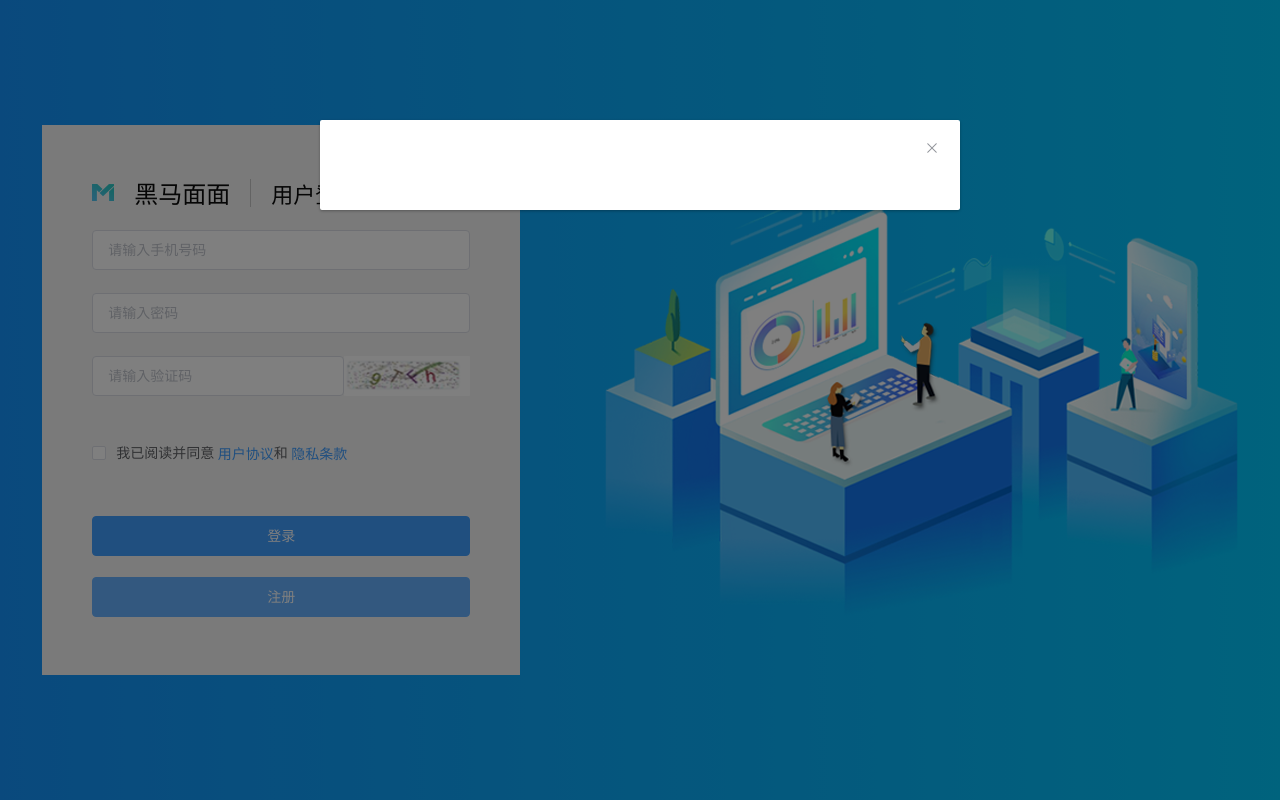
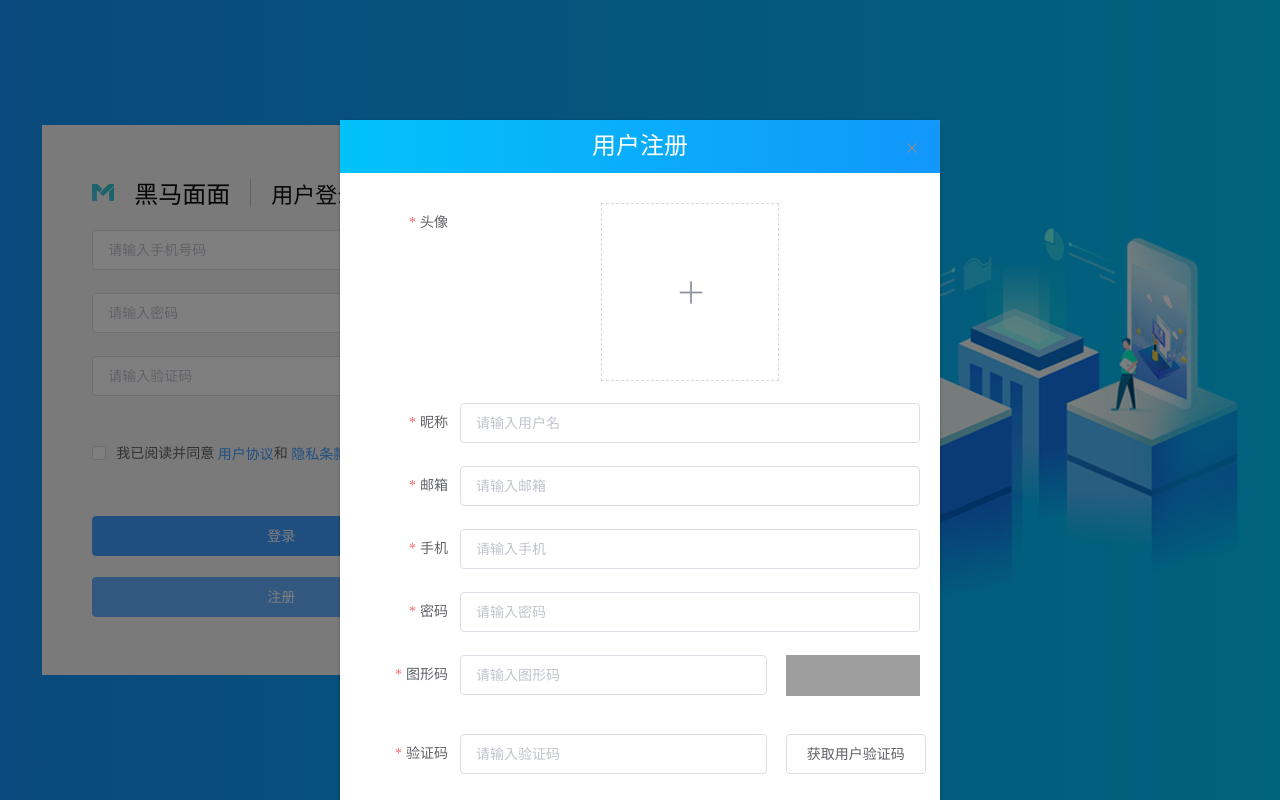
Before and after one commit to it-zhengwei/myheima, a Vue app: page /#/login in a window 1280 px wide. Both pictures are taken after a click on the button "注册". Built offline with nearby package versions, Linux system fonts and the light colour scheme.

Commit message:
注册页面的布局完成和表单验证完成和修复基地址的bug

```diff
--- a/src/components/register.vue
+++ b/src/components/register.vue
@@ -1,16 +1,162 @@
 <template>
-  <el-dialog :visible="bol"></el-dialog>
+  <el-dialog :visible="bol" class="register" width="600px">
+    <div slot="title" class="title">用户注册</div>
+    <el-form :model="form" :rules="rules" label-width="100px" ref="form">
+      <el-form-item label="头像" prop="icon">
+        <el-upload
+          :action="icon_url"
+          name="image"
+          :show-file-list="false"
+          :before-upload="beforeUpload"
+          :on-success="success"
+          class="upload"
+        >
+          <img v-if="imageUrl" :src="imageUrl" class="avatar" />
+          <i v-else class="el-icon-plus avatar-uploader-icon"></i>
+        </el-upload>
+      </el-form-item>
+      <el-form-item label="昵称" prop="username">
+        <el-input v-model="form.username" placeholder="请输入用户名"></el-input>
+      </el-form-item>
+      <el-form-item label="邮箱" prop="email">
+        <el-input v-model="form.email" placeholder="请输入邮箱"></el-input>
+      </el-form-item>
+      <el-form-item label="手机" prop="phone">
+        <el-input v-model="form.phone" placeholder="请输入手机"></el-input>
+      </el-form-item>
+      <el-form-item label="密码" prop="password">
+        <el-input v-model="form.password" placeholder="请输入密码"></el-input>
+      </el-form-item>
+      <el-form-item label="图形码" prop="avatar">
+        <el-row>
+          <el-col :span="16">
+            <el-input v-model="form.avatar" placeholder="请输入图形码"></el-input>
+          </el-col>
+          <el-col :span="7" :offset="1">
+            <img class="avatar_image" :src="avatar_image" alt />
+          </el-col>
+        </el-row>
+      </el-form-item>
+      <el-form-item label="验证码" prop="rcode">
+        <el-row>
+          <el-col :span="16">
+            <el-input v-model="form.rcode" placeholder="请输入验证码"></el-input>
+          </el-col>
+          <el-col :span="7" :offset="1">
+            <el-button>获取用户验证码</el-button>
+          </el-col>
+        </el-row>
+      </el-form-item>
+    </el-form>
+    <div slot="footer" class="footer">
+      <el-button @click="bol=false">取消</el-button>
+      <el-button type="primary" @click="submit">确定</el-button>
+    </div>
+  </el-dialog>
 </template>
 
 <script>
 export default {
   data() {
     return {
-      bol: false
+      avatar_image: process.env.VUE_APP_URL + "/captcha?type=sendsms",
+      icon_url: process.env.VUE_APP_URL + "/uploads",
+      imageUrl: "",
+      bol: false,
+      form: {
+        username: "",
+        phone: "",
+        email: "",
+        avatar: "",
+        password: "",
+        rcode: "",
+        icon: ""
+      },
+      rules: {
+        username: [{ required: true, message: "必填", trigger: "change" }],
+        phone: [{ required: true, message: "必填", trigger: "change" }],
+        email: [{ required: true, message: "必填", trigger: "change" }],
+        avatar: [{ required: true, message: "必填", trigger: "change" }],
+        password: [{ required: true, message: "必填", trigger: "change" }],
+        rcode: [{ required: true, message: "必填", trigger: "change" }],
+        icon: [{ required: true, message: "必填", trigger: "change" }]
+      }
     };
+  },
+  methods: {
+    beforeUpload(file) {
+      const isJPG = file.type === "image/jpeg";
+      const isLt2M = file.size / 1024 / 1024 < 2;
+
+      if (!isJPG) {
+        this.$message.error("上传头像图片只能是 JPG 格式!");
+      }
+      if (!isLt2M) {
+        this.$message.error("上传头像图片大小不能超过 2MB!");
+      }
+      return isJPG && isLt2M;
+    },
+    success(res) {
+      this.form.icon = process.env.VUE_APP_URL + "/" + res.data.file_path;
+      this.imageUrl = process.env.VUE_APP_URL + "/" + res.data.file_path;
+    },
+    submit() {
+      this.$refs.form.validate(v => {
+        if (v) {
+          this.$message.success("注册成功");
+        } else {
+          this.$message({
+            type: "error",
+            message: "注册失败"
+          });
+        }
+      });
+    }
   }
 };
 </script>
 
-<style>
+<style lang='less'>
+.title {
+  width: 100%;
+  height: 53px;
+  background: linear-gradient(to right, #02c2fa, #1297fa);
+  font-size: 24px;
+  font-family: Microsoft YaHei Regular, Microsoft YaHei Regular-Regular;
+  font-weight: 400;
+  text-align: center;
+  color: #fefefe;
+
+  letter-spacing: 0px;
+  line-height: 53px;
+}
+.register .el-dialog__header {
+  padding: 0;
+}
+.footer {
+  text-align: center;
+}
+.avatar-uploader-icon {
+  font-size: 28px;
+  color: #8c939d;
+  width: 178px;
+  height: 178px;
+  line-height: 178px;
+  text-align: center;
+}
+.avatar {
+  width: 178px;
+  height: 178px;
+  display: block;
+}
+.upload {
+  border: 1px dashed #d9d9d9;
+  width: 178px;
+  height: 178px;
+  margin: 0 auto;
+}
+.avatar_image {
+  width: 100%;
+  height: 41px;
+}
 </style>
```
Also changed, not shown: 1 other file (tests, documents, lock files or other folders).
